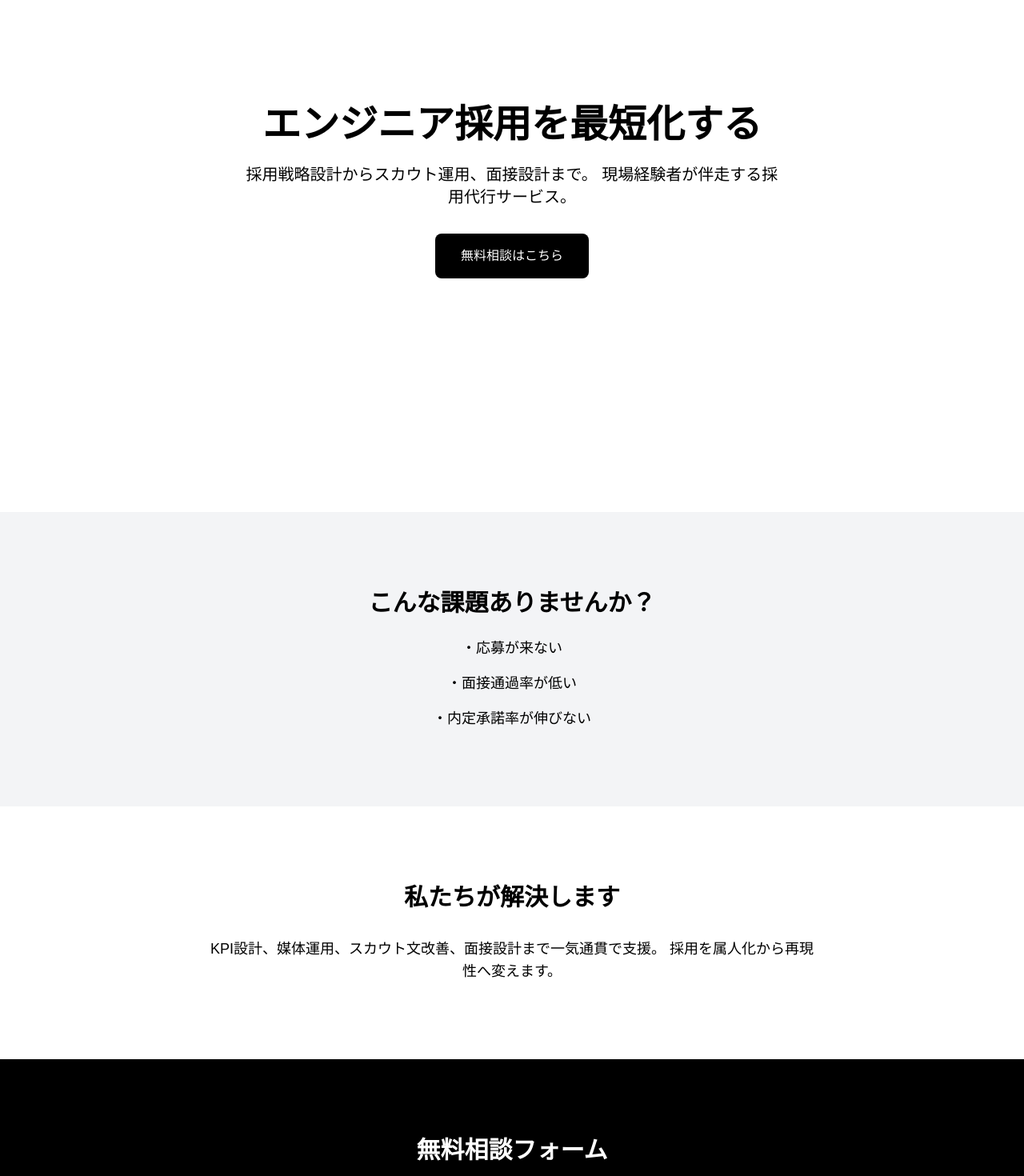
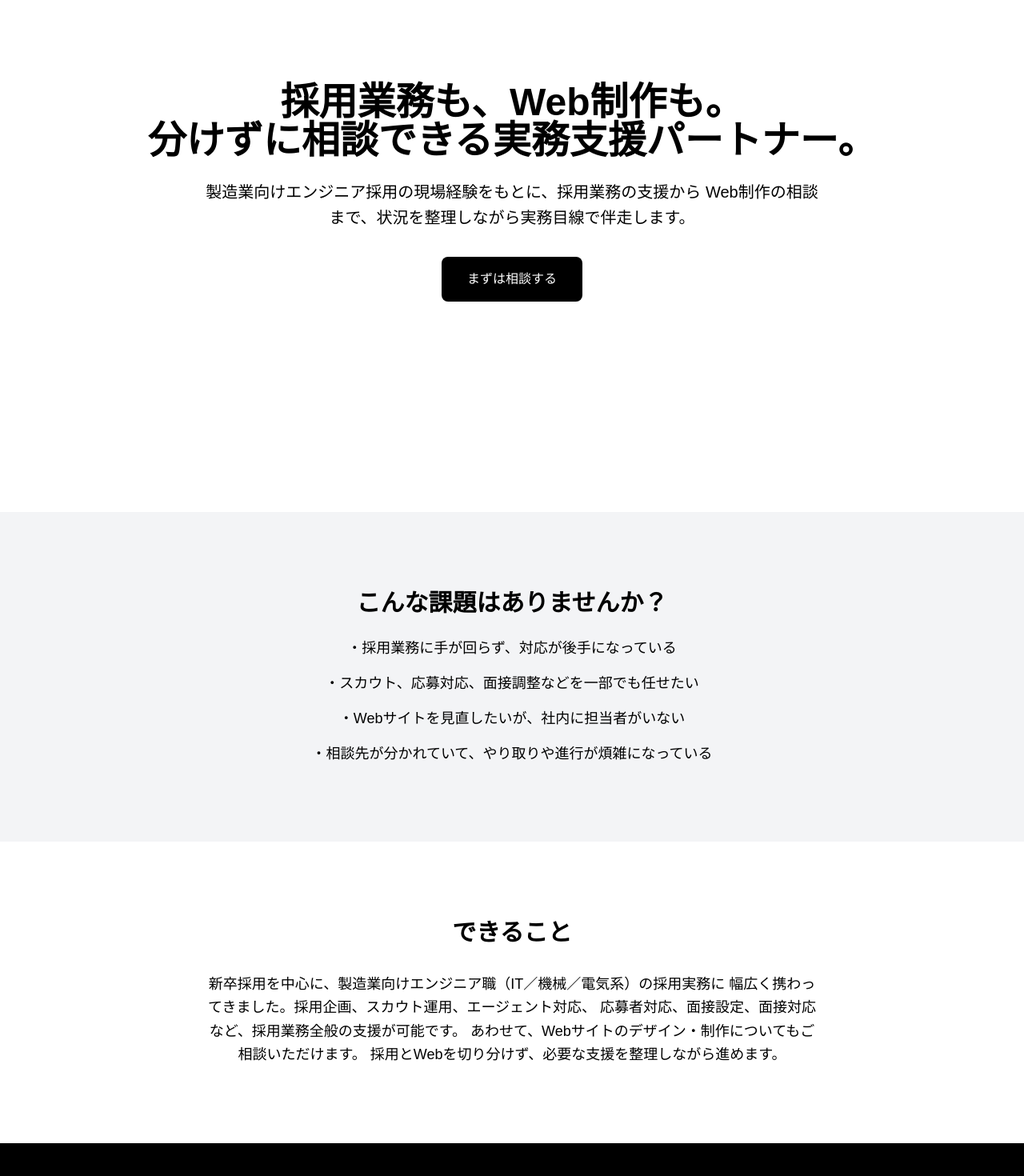
Before and after one commit to ishizuka578-crypto/lp, a Next.js app: page / in a window 1280 px wide. Shown: the part 160-1630 px from the top of the page at 80% size. Built offline with nearby package versions, Linux system fonts and the light colour scheme.

Commit message:
Update page.tsx

```diff
--- a/src/app/page.tsx
+++ b/src/app/page.tsx
@@ -56,42 +56,50 @@ export default function Home() {
     <main className="bg-white text-black">
       <section className="min-h-screen flex flex-col justify-center items-center text-center px-6">
         <h1 className="text-5xl font-bold mb-6">
-          エンジニア採用を最短化する
+          採用業務も、Web制作も。<br />
+          分けずに相談できる実務支援パートナー。
         </h1>
-        <p className="text-xl mb-8 max-w-2xl">
-          採用戦略設計からスカウト運用、面接設計まで。
-          現場経験者が伴走する採用代行サービス。
+        <p className="text-xl mb-8 max-w-3xl leading-relaxed">
+          製造業向けエンジニア採用の現場経験をもとに、採用業務の支援から
+          Web制作の相談まで、状況を整理しながら実務目線で伴走します。
         </p>
         <a
           href="#contact"
           className="bg-black text-white px-8 py-4 rounded-lg"
         >
-          無料相談はこちら
+          まずは相談する
         </a>
       </section>
 
       <section className="py-24 px-6 bg-gray-100 text-center">
-        <h2 className="text-3xl font-bold mb-6">こんな課題ありませんか？</h2>
-        <ul className="space-y-4 text-lg">
-          <li>・応募が来ない</li>
-          <li>・面接通過率が低い</li>
-          <li>・内定承諾率が伸びない</li>
+        <h2 className="text-3xl font-bold mb-6">こんな課題はありませんか？</h2>
+        <ul className="space-y-4 text-lg max-w-3xl mx-auto">
+          <li>・採用業務に手が回らず、対応が後手になっている</li>
+          <li>・スカウト、応募対応、面接調整などを一部でも任せたい</li>
+          <li>・Webサイトを見直したいが、社内に担当者がいない</li>
+          <li>・相談先が分かれていて、やり取りや進行が煩雑になっている</li>
         </ul>
       </section>
 
       <section className="py-24 px-6 text-center">
-        <h2 className="text-3xl font-bold mb-8">私たちが解決します</h2>
-        <p className="max-w-3xl mx-auto text-lg">
-          KPI設計、媒体運用、スカウト文改善、面接設計まで一気通貫で支援。
-          採用を属人化から再現性へ変えます。
+        <h2 className="text-3xl font-bold mb-8">できること</h2>
+        <p className="max-w-3xl mx-auto text-lg leading-relaxed">
+          新卒採用を中心に、製造業向けエンジニア職（IT／機械／電気系）の採用実務に
+          幅広く携わってきました。採用企画、スカウト運用、エージェント対応、
+          応募者対応、面接設定、面接対応など、採用業務全般の支援が可能です。
+          あわせて、Webサイトのデザイン・制作についてもご相談いただけます。
+          採用とWebを切り分けず、必要な支援を整理しながら進めます。
         </p>
       </section>
 
       <section id="contact" className="py-24 px-6 bg-black text-white">
         <div className="max-w-2xl mx-auto">
-          <h2 className="text-3xl font-bold mb-6 text-center">
-            無料相談フォーム
+          <h2 className="text-3xl font-bold mb-3 text-center">
+            ご相談フォーム
           </h2>
+          <p className="text-center text-gray-300 mb-8 leading-relaxed">
+            採用業務の一部代行、Web制作のご相談、現状整理からでも対応可能です。
+          </p>
 
           <form onSubmit={handleSubmit} className="space-y-4">
             <input
@@ -116,7 +124,7 @@ export default function Home() {
 
             <textarea
               name="message"
-              placeholder="お問い合わせ内容"
+              placeholder="ご相談内容（採用代行、Web制作、現状整理など）"
               value={form.message}
               onChange={handleChange}
               required
```
